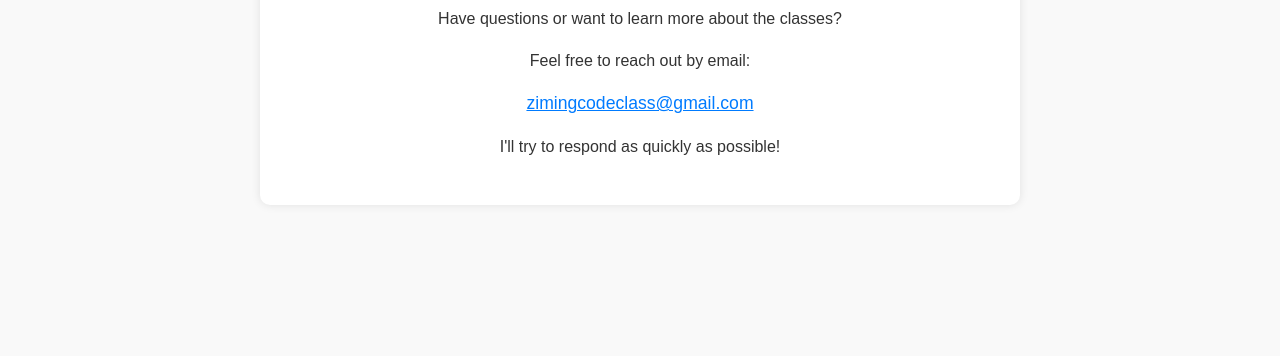
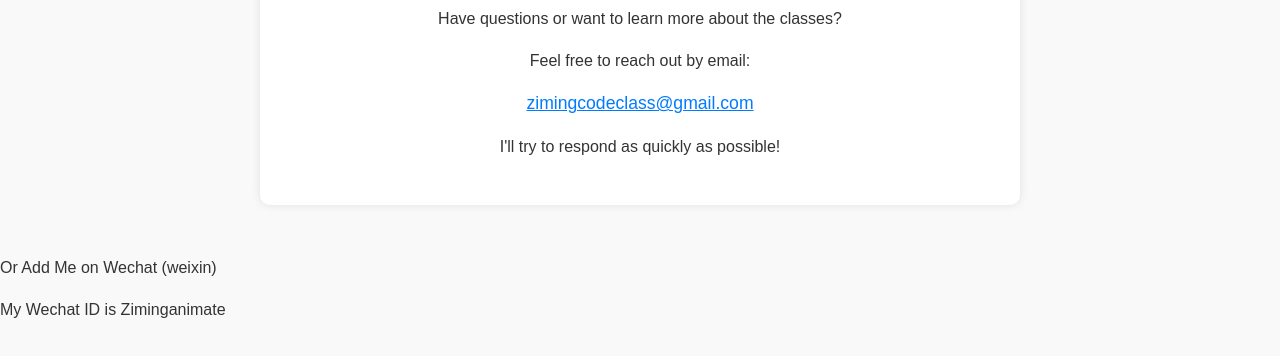
Before and after one commit to zimingcsascsa/websitev2, a plain HTML site: page contact.html in a window 1280 px wide. Shown: the part 212-568 px from the top of the page. Drawn offline with Linux system fonts and the light colour scheme.

Commit message:
Update contact.html

```diff
--- a/contact.html
+++ b/contact.html
@@ -71,5 +71,8 @@
     <p><a href="mailto:zimingcodeclass@gmail.com">zimingcodeclass@gmail.com</a></p>
     <p>I'll try to respond as quickly as possible!</p>
   </div>
+    <p>Or Add Me on Wechat (weixin)</p>
+    My Wechat ID is Ziminganimate
+
 </body>
 </html>
```
